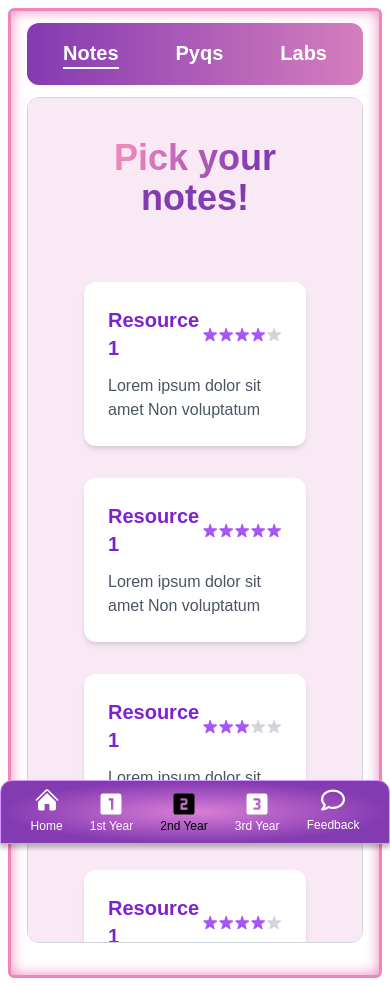
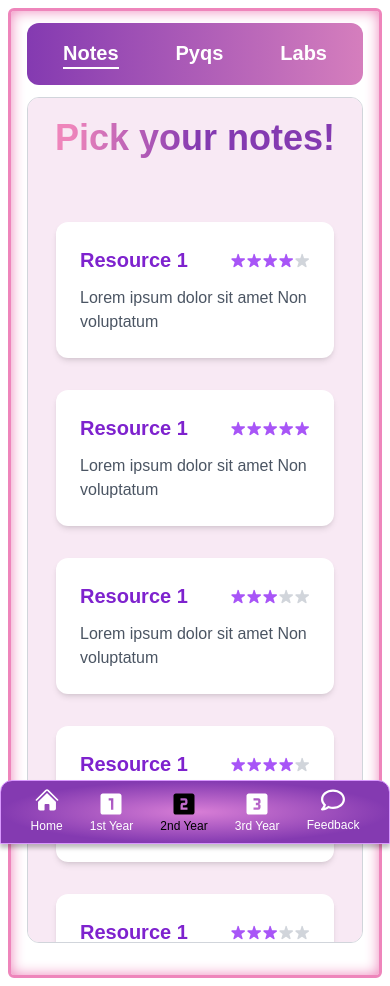
Before and after one commit to Soumyadipmaity1/k-prep, a Next.js app: page /cse-notes/2nd-year/3rdSem/subject3 in a window 390 px wide. Built offline with nearby package versions, Linux system fonts and the light colour scheme; a web font is replaced by a local one.

Commit message:
refactor: Update CSE notes page layout and styling

```diff
--- a/src/app/cse-notes/2nd-year/3rdSem/subject3/page.tsx
+++ b/src/app/cse-notes/2nd-year/3rdSem/subject3/page.tsx
@@ -3,7 +3,7 @@ import Subject1Notes from "@/components/Resource1stYear/ResourceSchemeA/Subject1
 const Subject1 = () => {
     return (
         <div className="w-full h-full bg-[#f8e9f4] overflow-y-auto border rounded-xl border-gray-300">
-          <div className="max-h-screen font-bold p-10">
+          <div className="max-h-screen font-bold py-5 px-3 sm:p-10">
 <h1 className="text-center  text-4xl"><span className="modal-text ">Pick your notes!</span></h1>
 <div className="mt-10">
 
```
